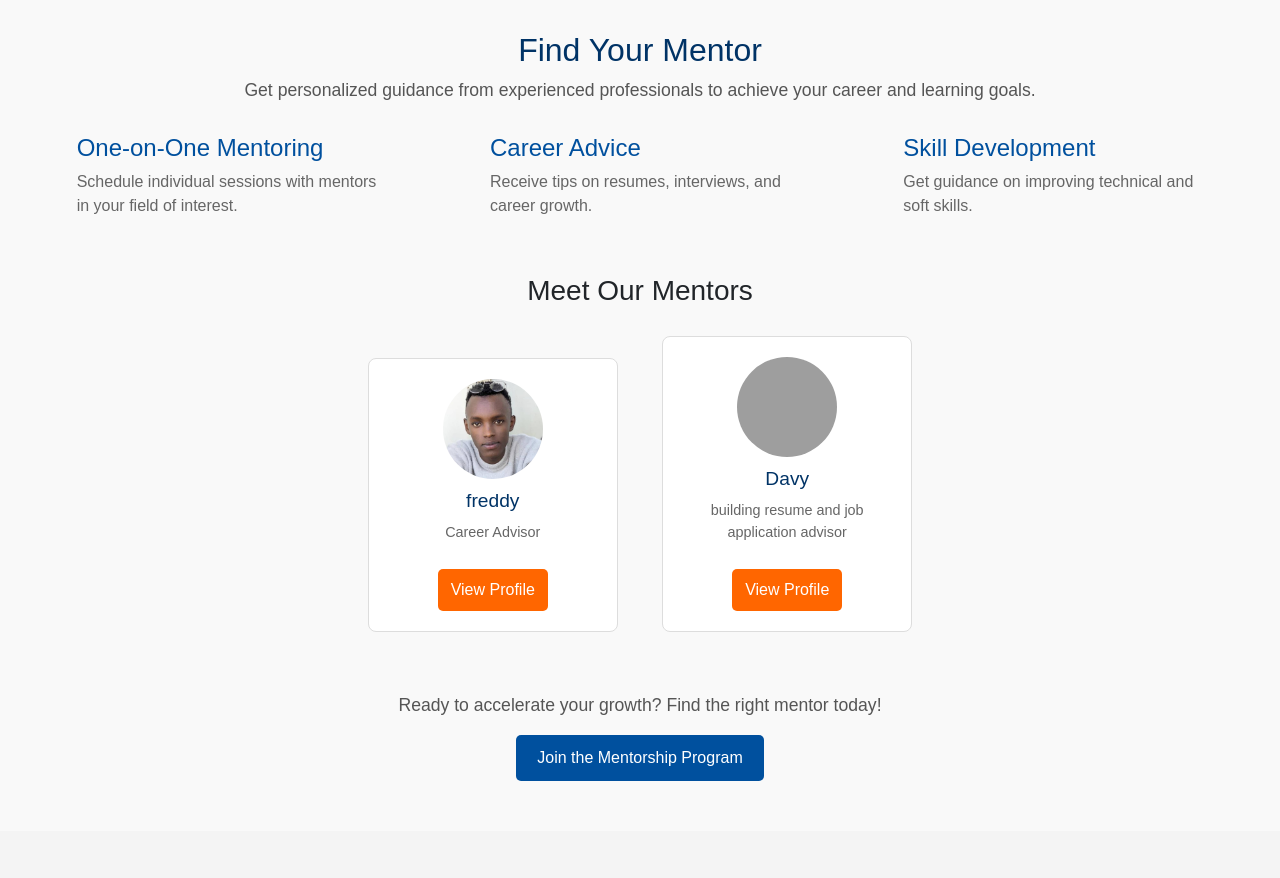
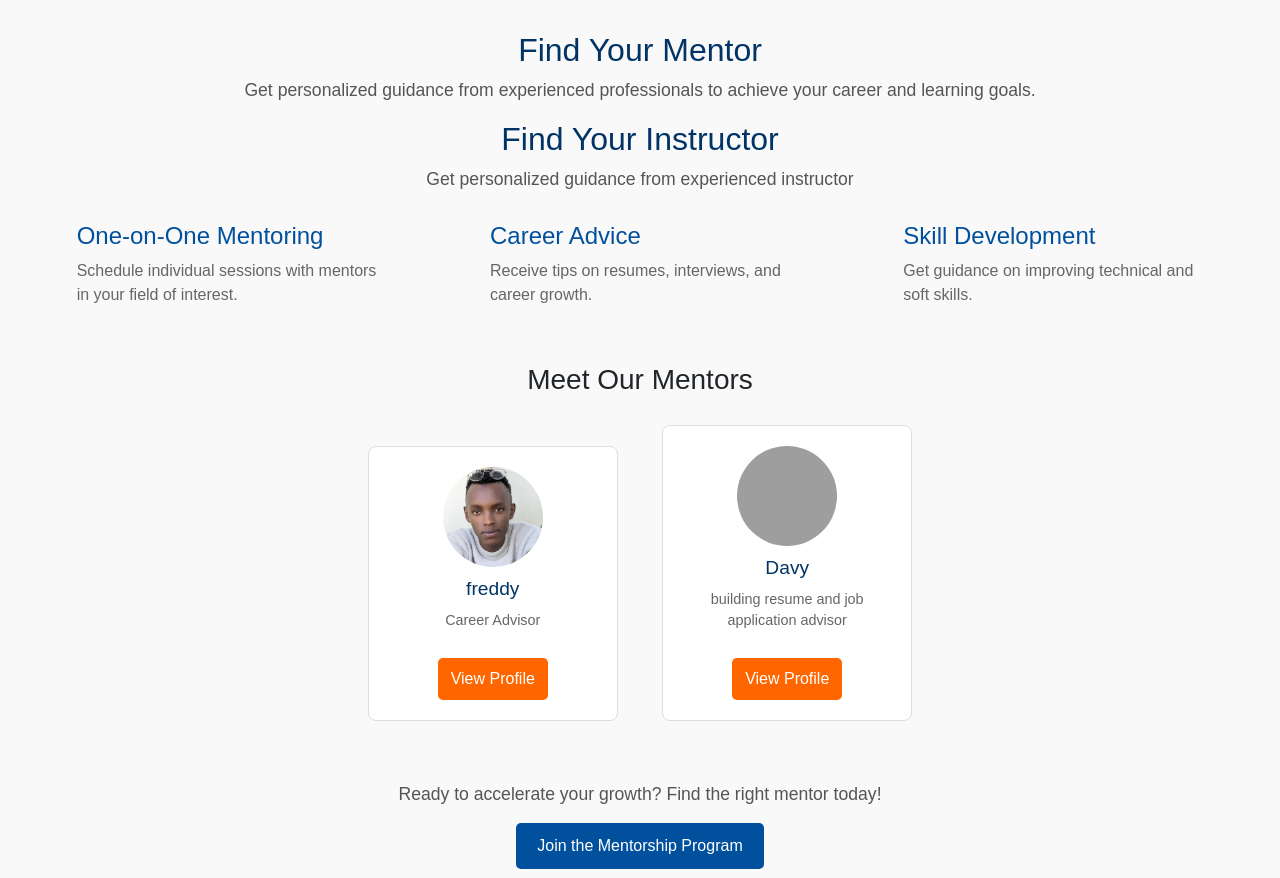
Before and after one commit to fniyonshuti/golink-platform, a plain HTML site: page index.html in a window 1280 px wide. Shown: the part 2040-2918 px from the top of the page. Drawn offline with nearby package versions, Linux system fonts and the light colour scheme; grey boxes are pictures that could not be loaded.

Commit message:
Update index.html

```diff
--- a/index.html
+++ b/index.html
@@ -123,6 +123,10 @@
         <p>
           Get personalized guidance from experienced professionals to achieve
           your career and learning goals.
+        </p>
+        <h2>Find Your Instructor</h2>
+        <p>
+          Get personalized guidance from experienced instructor
         </p>
 
         <!-- Features Section -->
```
